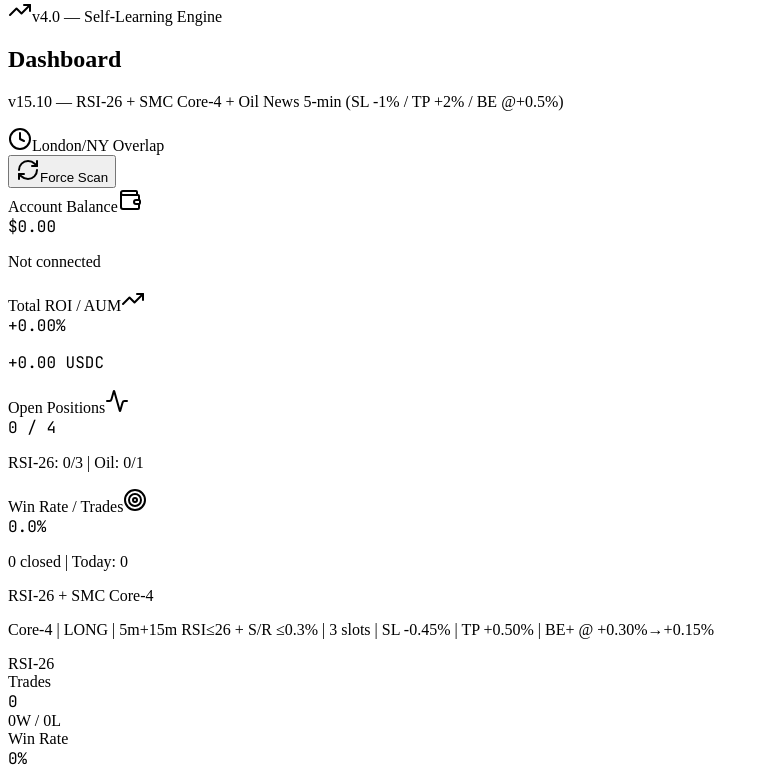
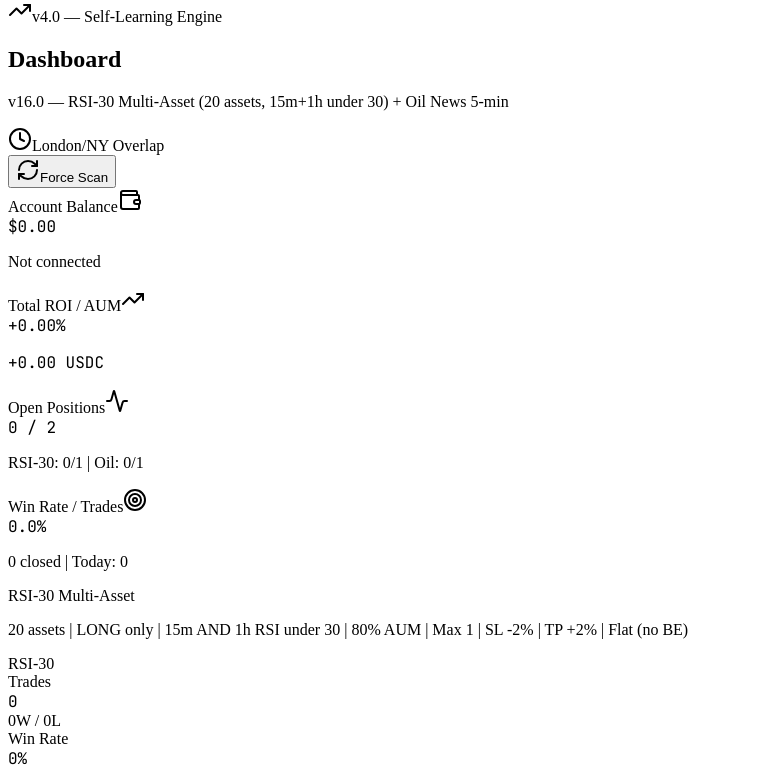
Before and after one commit to arctanbuilds/hyper-trader, a React (Vite) app in the folder client/: page /#/ in a window 1280 px wide. Shown: the part 439-1205 px from the top of the page, without its empty margins (0-769 px from the left). Built offline with nearby package versions, Linux system fonts and the light colour scheme; no server answers; a web font is replaced by a local one.

Commit message:
v16.0: RSI-30 Multi-Asset (20 assets, 15m+1h<30 LONG, TP+2%/SL-2%, 80% AUM, max 1)

```diff
--- a/client/src/pages/dashboard.tsx
+++ b/client/src/pages/dashboard.tsx
@@ -114,7 +114,7 @@ export default function Dashboard() {
         <div>
           <h2 className="text-xl font-semibold tracking-tight">Dashboard</h2>
           <div className="flex items-center gap-3 mt-0.5">
-            <p className="text-sm text-muted-foreground">v15.10 — RSI-26 + SMC Core-4 + Oil News 5-min (SL -1% / TP +2% / BE @+0.5%)</p>
+            <p className="text-sm text-muted-foreground">v16.0 — RSI-30 Multi-Asset (20 assets, 15m+1h under 30) + Oil News 5-min</p>
             <Badge variant="outline" className="text-[10px] px-1.5 py-0 gap-1">
               <Clock className="w-3 h-3" />
               <span className={sessionInfo.color}>{sessionInfo.session}</span>
@@ -182,10 +182,10 @@ export default function Dashboard() {
               <Activity className="w-4 h-4 text-muted-foreground" />
             </div>
             <div className="text-lg font-semibold font-mono" data-testid="text-open-positions">
-              {totalOpen} / 4
+              {totalOpen} / 2
             </div>
             <p className="text-[10px] text-muted-foreground mt-1">
-              RSI-26: {obosOpenCount}/3 | Oil: {oilOpenCount}/1
+              RSI-30: {obosOpenCount}/1 | Oil: {oilOpenCount}/1
             </p>
           </CardContent>
         </Card>
@@ -214,13 +214,13 @@ export default function Dashboard() {
           <CardHeader className="pb-3">
             <div className="flex items-center justify-between">
               <div>
-                <CardTitle className="text-sm font-medium">RSI-26 + SMC Core-4</CardTitle>
+                <CardTitle className="text-sm font-medium">RSI-30 Multi-Asset</CardTitle>
                 <p className="text-[10px] text-muted-foreground mt-0.5">
-                  Core-4 | LONG | 5m+15m RSI≤26 + S/R ≤0.3% | 3 slots | SL -0.45% | TP +0.50% | BE+ @ +0.30%→+0.15%
+                  20 assets | LONG only | 15m AND 1h RSI under 30 | 80% AUM | Max 1 | SL -2% | TP +2% | Flat (no BE)
                 </p>
               </div>
               <Badge variant="outline" className="text-[10px] px-2 py-0.5 bg-amber-500/10 text-amber-400 border-amber-500/30">
-                RSI-26
+                RSI-30
               </Badge>
             </div>
           </CardHeader>
@@ -350,7 +350,7 @@ export default function Dashboard() {
         <Card>
           <CardHeader className="pb-2">
             <CardTitle className="text-sm font-medium">Equity Curve</CardTitle>
-            <p className="text-[10px] text-muted-foreground">Starting from ${parseFloat(status?.startingEquity || "329").toFixed(2)} USDC baseline (v15.10) | {raceDays} running</p>
+            <p className="text-[10px] text-muted-foreground">Starting from ${parseFloat(status?.startingEquity || "329").toFixed(2)} USDC baseline (v16.0) | {raceDays} running</p>
           </CardHeader>
           <CardContent>
             {equityChartData.length > 1 ? (
@@ -419,7 +419,7 @@ export default function Dashboard() {
               {openTrades.map((trade: any) => {
                 const isBreakout = trade.strategy === "breakout" || trade.strategy === "trendline";
                 const isOilNews = trade.strategy === "oil_news";
-                const stratLabel = isOilNews ? "OIL" : (isBreakout ? "B&R" : "RSI-26");
+                const stratLabel = isOilNews ? "OIL" : (isBreakout ? "B&R" : "RSI-30");
                 const badgeBg = isOilNews
                   ? "bg-emerald-500/10 text-emerald-400 border-emerald-500/30"
                   : isBreakout
@@ -564,7 +564,7 @@ export default function Dashboard() {
                                 : "bg-amber-500/10 text-amber-400 border-amber-500/30"
                             )}
                           >
-                            {isOilTrade ? "OIL" : isBreakout ? "B&R" : "RSI-26"}
+                            {isOilTrade ? "OIL" : isBreakout ? "B&R" : "RSI-30"}
                           </Badge>
                         </td>
                         <td className="py-1.5 px-1 text-right font-mono">${trade.entryPrice?.toFixed(trade.entryPrice < 10 ? 4 : 2)}</td>
```
Also changed, not shown: 2 other files (tests, documents, lock files or other folders).
